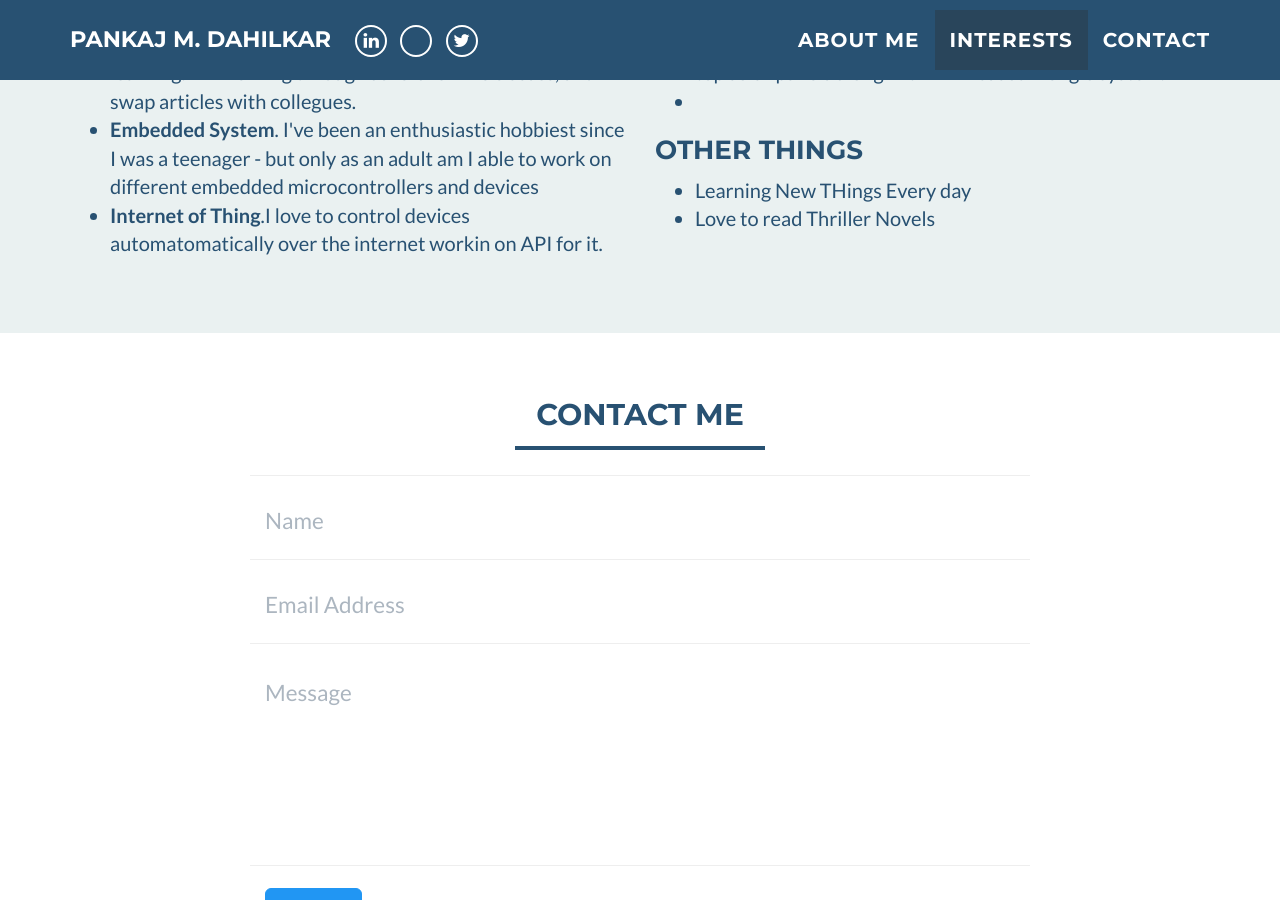
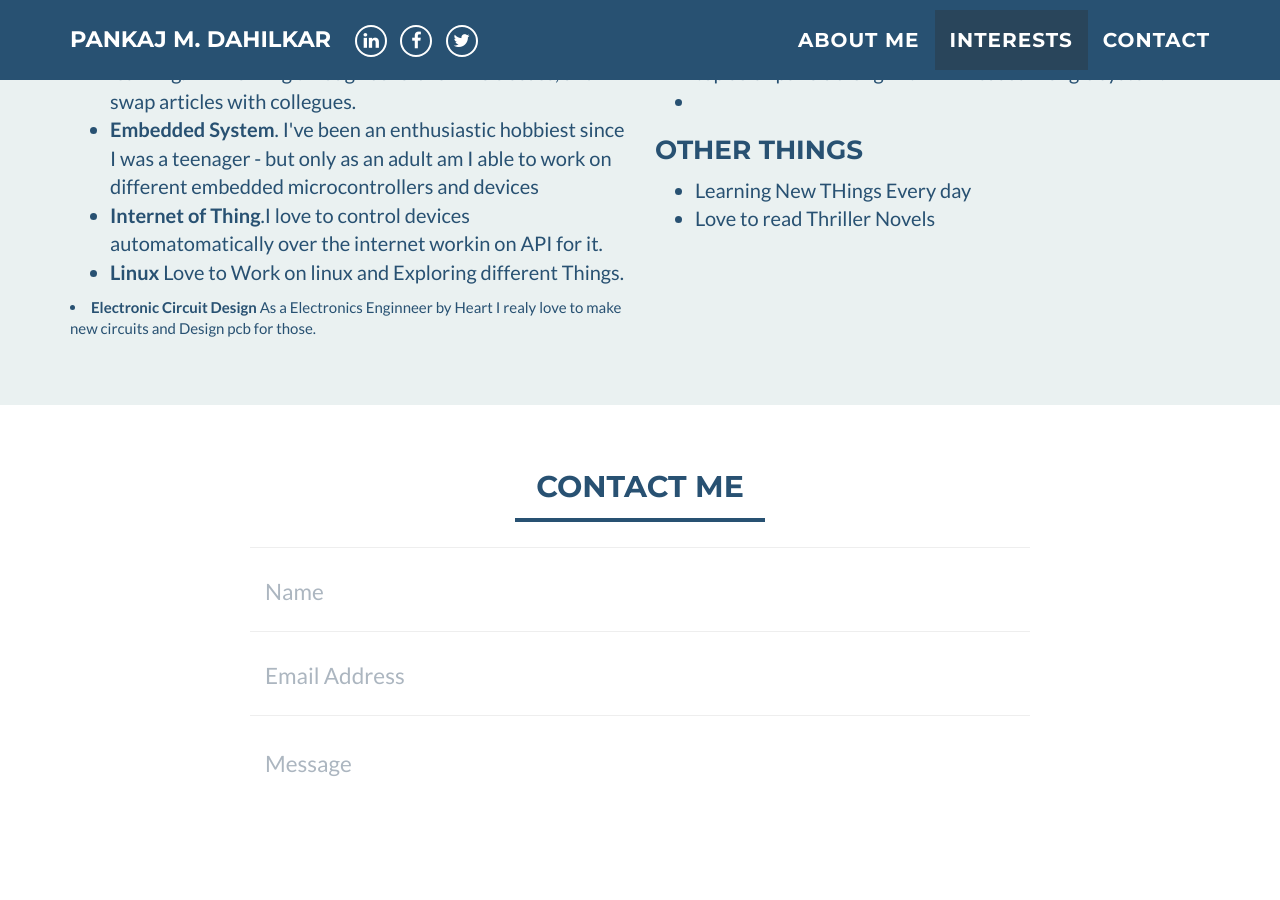
Before and after one commit to pankajdahilkar/pankajdahilkar.github.io, a Jekyll site: the page built from index.html, in a window 1280 px wide and 900 px high, scrolled down 1297 px. Built offline with Jekyll 4.4.1, drawn with Linux system fonts in a browser that asks for light colours; some of the changed text lies outside the part shown.

Commit message:
Initial commit

```diff
--- a/_config.yml
+++ b/_config.yml
@@ -3,7 +3,7 @@ name: Pankaj M. Dahilkar
 email: pankajmdahilkar@gmail.com
 #canonical_url: https://edwinexemplar.com
 keywords: "Electronics Engineer, Python, C,Embedded System, Machine Learning, 8 bit 32 bit Microcontrollers"
-skills: "Project Developer L-Tech Labs"
+skills: "Project Developer Embedded System Enginner L-Tech Labs "
 baseurl:
 
 # Social networks usernames (many more available: google-plus, flickr, dribbble, pinterest, instagram, tumblr, linkedin, etc.)
@@ -11,7 +11,7 @@ baseurl:
 social:
   - title: linkedin
     url: https://in.linkedin.com/in/pankaj-dahilkar-7b300859
-  - title: Facebook
+  - title: facebook
     url: https://facebook.com/pankajdahilkar
   - title: twitter
     url: https://twitter.com/D_Pankaj4u
--- a/_includes/interests.html
+++ b/_includes/interests.html
@@ -21,7 +21,13 @@
 			  <li>
 				  <b>Internet of Thing</b>.I love to control devices automatomatically over the internet workin on API for it.
       </li>
+                <li>
+                <b>Linux </b> Love to Work on linux and Exploring different Things.
+                </li>
 			</ul>
+                <li>
+                    <b>Electronic Circuit Design </b> As a Electronics Enginneer by Heart I realy love to make new circuits and Design pcb for those.
+                    </li>
 		</div>
     <div class="col-sm-6">
       <h3 style="margin-top:0">Recent Projects</h3>
```
Also changed, not shown: screenshot.png (deleted).
